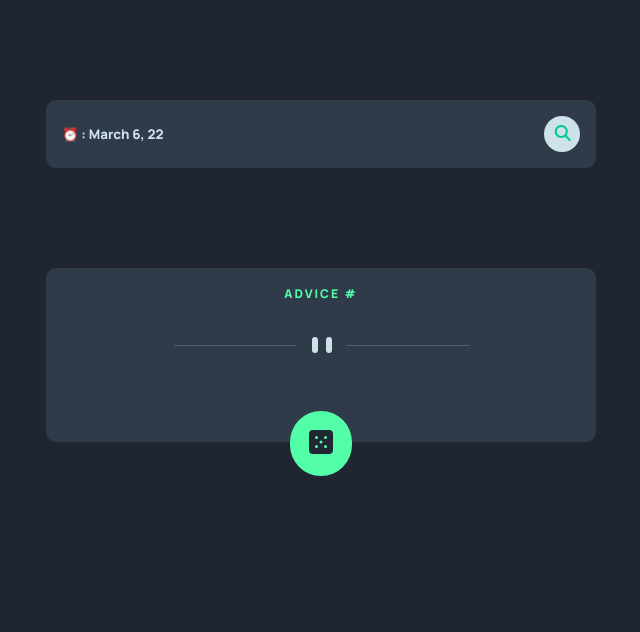
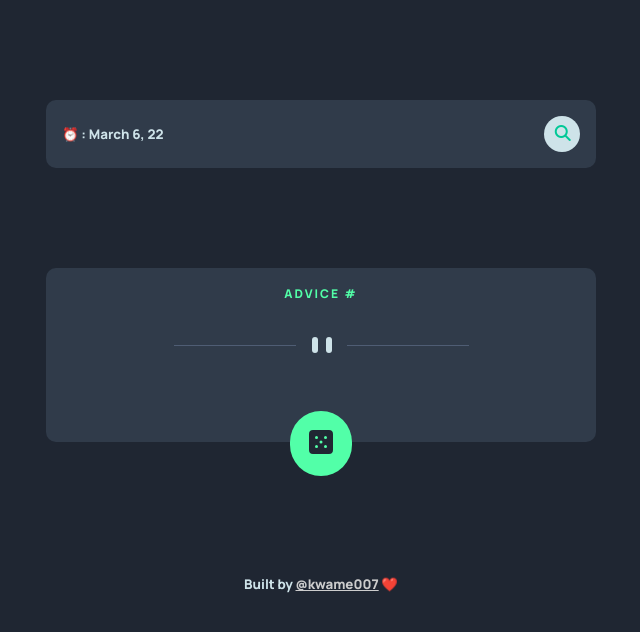
Before and after one commit to Kwame007/inspire, a plain HTML site: page index.html in a window 1280 px wide. Shown: the whole page, without its empty margins (319-959 px from the left). Drawn offline with Linux system fonts and the light colour scheme; no server answers.

Commit message:
add footer

```diff
--- a/index.html
+++ b/index.html
@@ -170,5 +170,23 @@
         </button>
       </article>
     </main>
+    <footer class="container">
+      <style>
+        footer {
+          text-align: center;
+        }
+        footer small {
+          display: inline-block;
+          margin-top: 2rem;
+        }
+        footer small a {
+          color: #ccc;
+        }
+      </style>
+      <small
+        >Built by
+        <a href="https://github.com/Kwame007" target="_blank">@kwame007</a> ❤️
+      </small>
+    </footer>
   </body>
 </html>
```
